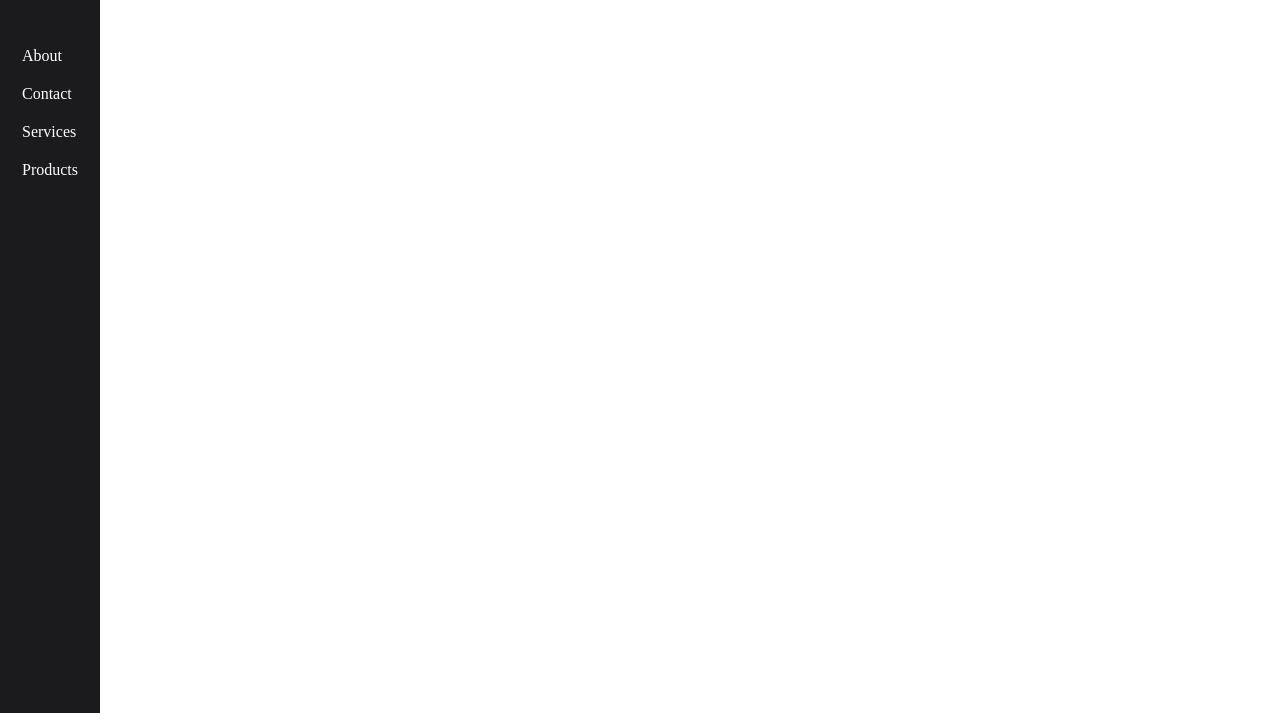
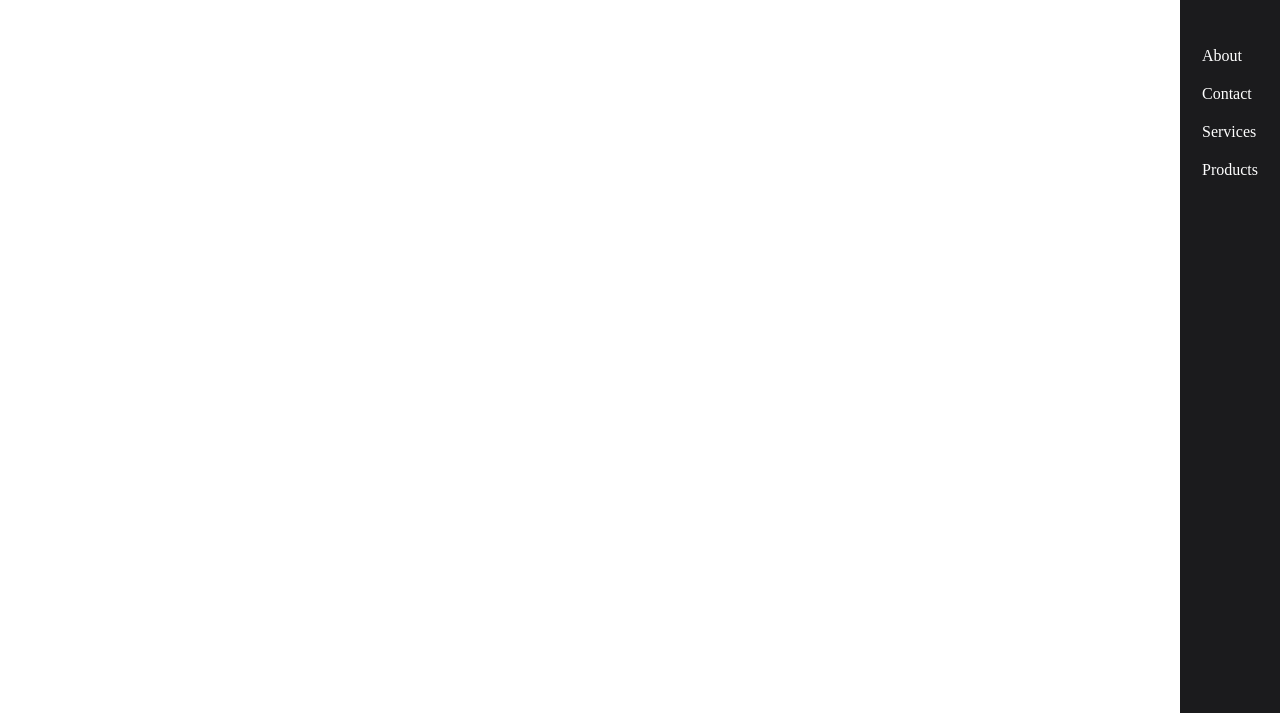
Before and after one commit to bk408/Navbar-Practice, a plain HTML site: page index.html in a window 1280 px wide. Shown: the part 87-800 px from the top of the page. Drawn offline with Linux system fonts and the light colour scheme.

Commit message:
right side navbar

```diff
--- a/style.css
+++ b/style.css
@@ -12,6 +12,10 @@ body {
 .parent {
   height: 100vh;
   display: flex;
+  justify-content: flex-end;
+  position: fixed;
+  right: 0;
+  top: 0;
 }
 
 .child {
@@ -46,7 +50,6 @@ ul {
 }
 
 li {
-
   color: #fff;
   cursor: pointer;
 }
```
Lines whose indentation alone changed are shown as unchanged.
